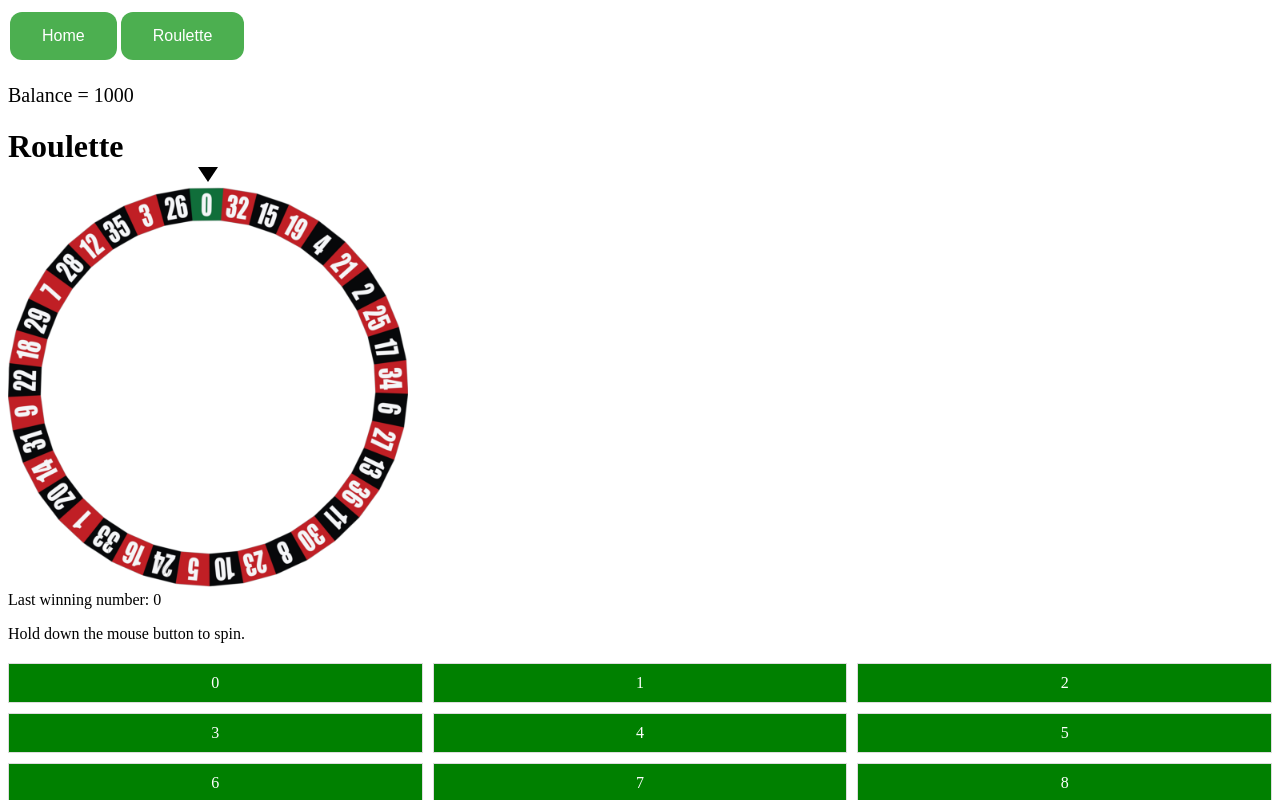
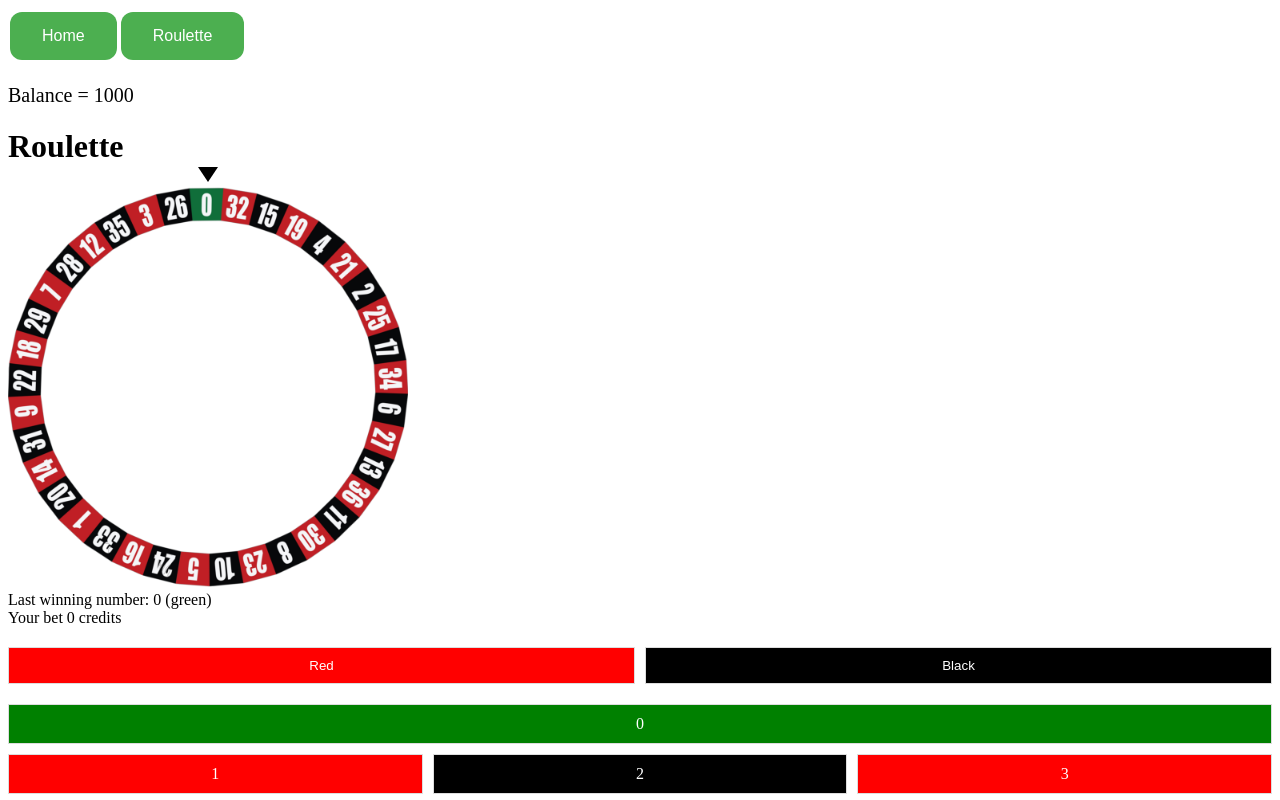
Before and after one commit to Grgur00/FESBet, an Angular app in the folder Frontend/: page /Roulete in a window 1280 px wide. Shown: the top 800 px of the page. Built offline with nearby package versions, Linux system fonts and the light colour scheme.

Commit message:
Mayor refactor and functionality update

```diff
--- a/Frontend/src/app/menu/menu.component.ts
+++ b/Frontend/src/app/menu/menu.component.ts
@@ -1,6 +1,6 @@
 import { Component, Injectable, OnInit,  } from '@angular/core';
 import { Router } from '@angular/router';
-import { IPlayer } from '../ultis/Player-model';
+import { IPlayer } from '../ultis/models';
 import { PlayerService } from '../services/player.service';
 
 @Component({
--- a/Frontend/src/app/roulete/roulete.component.css
+++ b/Frontend/src/app/roulete/roulete.component.css
@@ -24,8 +24,8 @@
 }
 
 
-.red {
-  background-color: red !important;
+.gold {
+  background-color: gold !important;
 }
 
 .purple {
@@ -35,3 +35,60 @@
 .green {
   background-color: green !important;
 }
+
+.black {
+  background-color: black !important;
+}
+
+.red {
+  background-color: red !important
+}
+
+
+.unclickable {
+  pointer-events: none;
+  opacity: 0.5;
+}
+
+.grid-container {
+  display: grid;
+  grid-template-columns: 1fr 1fr 1fr;
+  gap: 10px;
+  margin-top: 20px;
+}
+
+.grid-item {
+  border: 1px solid #ddd;
+  padding: 10px;
+  text-align: center;
+  color: white;
+
+}
+
+.firstRowAlone {
+  grid-column: 1 / span 3;
+}
+
+.red-black-buttons {
+  display: grid;
+  grid-template-columns: 1fr 1fr;
+  gap: 10px;
+  margin-top: 20px;
+}
+
+.red-button,
+.black-button {
+  border: 1px solid #ddd;
+  padding: 10px;
+  text-align: center;
+  color: white;
+  background-color: lightgray;
+}
+
+.red-button {
+  background-color: red;
+}
+
+.black-button {
+  background-color: black;
+}
--- a/Frontend/src/app/roulete/roulete.component.html
+++ b/Frontend/src/app/roulete/roulete.component.html
@@ -1,24 +1,44 @@
 <h1>Roulette</h1>
 
-<div style="position: relative; display: inline-block;">
+<div style="position: relative; display: inline-block; align-items: center;">
   <a href="#" (click)="spinRoulette($event)">
-    <img #rouletteImage (click)="onClick($event)" class="roulette-img" width="400" height="400" src="assets/Imgaes/imageedit_4_4588350095copy.png">
+    <img #rouletteImage (click)="onClickWheel($event)" class="roulette-img" width="400" height="400" src="assets/Imgaes/imageedit_4_4588350095copy.png">
   </a>
   <div class="arrow"></div>
 </div>
 
 <div *ngIf="displayDiv">Click on the wheel to reset it and play again</div>
-<div *ngIf="!isSpinning">Last winning number: {{wheelNumbers[this.winningNumber]}}</div>
+<div *ngIf="!isSpinning">Last winning number: {{wheelNumbers[this.winningNumber].value}} ({{wheelNumberColor(this.winningNumber) }})</div>
+<div *ngIf="!isSpinning">Your bet {{playerBet}} credits</div>
 
-<p>Hold down the mouse button to spin.</p>
+<div class="red-black-buttons grid-container">
+  <button class="red-button grid-item"
+          (mouseover)="displayDiv ? null : onHover($event)"
+          (mouseleave)="displayDiv ? null : onLeave($event)"
+          (click)="displayDiv ? null : onClickRed($event)"
+          (click)="displayDiv ? null : onClickColour($event, 'red')"
+          [ngClass]="{ unclickable: displayDiv}">Red</button>
 
-<div style="display: grid; grid-template-columns: 1fr 1fr 1fr; gap: 10px; margin-top: 20px;">
-  <div *ngFor="let number of numsForDisplay; let i = index"
-       (mouseover)="onHover($event)"
-       (mouseleave)="onLeave($event)"
-       (click)="onClickButton($event, i)"
-       [ngStyle]="{ 'background-color': getBackgroundColor(number, i) }"
-       style="border: 1px solid #ddd; padding: 10px; text-align: center; color: white;">
+  <button class="black-button grid-item"
+          (mouseover)="displayDiv ? null : onHover($event)"
+          (mouseleave)="displayDiv ? null : onLeave($event)"
+          (click)="displayDiv ? null : onClickBlack($event)"
+          (click)="displayDiv ? null : onClickColour($event, 'black')"
+          [ngClass]="{ unclickable: displayDiv}"
+          >Black</button>
+</div>
+
+
+<div class="grid-container">
+  <div
+    *ngFor="let number of numsForDisplay; let i = index"
+    (mouseover)="onHover($event)"
+    (mouseleave)="onLeave($event)"
+    (click)="displayDiv ? null : onClickNumber($event, i)"
+    [ngStyle]="{ 'background-color': getBackgroundColor(number, i) }"
+    [ngClass]="{ unclickable: displayDiv, firstRowAlone: i === 0 }"
+    class="grid-item"
+  >
     {{ number }}
   </div>
 </div>
--- a/Frontend/src/app/roulete/roulete.component.ts
+++ b/Frontend/src/app/roulete/roulete.component.ts
@@ -1,7 +1,10 @@
 import { Component, OnInit, ViewChild } from '@angular/core';
-import { wheelNumbersInOrder } from '../ultis/ultis';
+import { wheelNumbersInOrder, wheelNumbersUlti } from '../ultis/ultis';
 import { MenuComponent } from '../menu/menu.component';
 import { PlayerService } from '../services/player.service';
+import { wheelNumbersArray } from '../ultis/ultis';
+import { WheelNumber } from '../ultis/models';
+import { findIndex } from 'rxjs';
 
 @Component({
   selector: 'app-roulete',
@@ -16,66 +19,81 @@ export class RouleteComponent implements OnInit {
   @ViewChild(MenuComponent) menuComponent!: MenuComponent;
   displayDiv: boolean = false;
   hoveredItem: any = null;
-  winningNumber: number =0;
+  winningNumber: number = 0;
   clickedItem: any;
+  isSpinning: boolean = false;
+  spinIndex: number = 0;
+  wheelNumbers: WheelNumber[] = wheelNumbersArray;
+  clickedNumbers: any[] = [];
+  clickedClours: any[] = [];
+  numsForDisplay: number[] = wheelNumbersInOrder;
+
+  playerBet: number = 0;
 
   constructor(private playerService: PlayerService) {}
 
-  clickedItems: any[] = [];
+  ngOnInit(): void {}
 
-  onClickButton(event: any, index: number) {
-    if (this.clickedItems.includes(index)) {
-      this.clickedItems = this.clickedItems.filter(item => item !== index);
+  onClickNumber(event: any, index: number) {
+    if (this.clickedNumbers.includes(index)) {
+      this.clickedNumbers = this.clickedNumbers.filter(item => item !== index);
       this.playerService.updateCredits(5);
-      console.log(this.playerService.player.credits);
+      this.playerBet += -5;
     } else {
-      this.clickedItems.push(index);
+      this.clickedNumbers.push(index);
       this.playerService.updateCredits(-5);
-      console.log(this.playerService.player.credits);
+      this.playerBet += 5;
+    }
+  }
+
+  onClickColour(event: any, colour: string) {
+    if (this.clickedClours.includes(colour)) {
+      this.clickedClours = this.clickedClours.filter(item => item !== colour);
+      this.playerService.updateCredits(5);
+      this.playerBet += -5;
+    } else {
+      this.clickedClours.push(colour);
+      this.playerService.updateCredits(-5);
+      this.playerBet += 5;
     }
   }
 
   getBackgroundColor(number: any, index: number) {
-    if (this.clickedItems.includes(index)) {
+    const buttonValue = this.numsForDisplay[index];
+    const color = this.wheelNumberColor(index);
+    if (this.clickedNumbers.includes(index)) {
       return 'purple';
-    } else if (this.hoveredItem === number) {
-      return 'red';
+    } else if (this.hoveredItem === buttonValue) {
+      return 'gold';
     } else {
-      return 'green';
+      return color;
     }
   }
 
   onHover(event: any) {
     this.hoveredItem = event.target;
     if (this.clickedItem !== event.target.textContent.trim()) {
-      this.hoveredItem.classList.add('red');
+      this.hoveredItem.classList.add('gold');
     }
   }
 
   onLeave(event: any) {
     if (this.hoveredItem === event.target) {
-      this.hoveredItem.classList.remove('red');
+      this.hoveredItem.classList.remove('gold');
       this.hoveredItem = null;
     }
   }
 
-  ngOnInit(): void {}
-
   spinRoulette(event: any): void {
     event.preventDefault();
   }
-
-  isSpinning: boolean = false;
-  spinIndex: number = 0;
-  wheelNumbers: number[] = [0, 32, 15, 19, 4, 21, 2, 25, 17, 34, 6, 27, 13, 36, 11, 30, 8, 23, 10, 5, 24, 16, 33, 1, 20, 14, 31, 9, 22, 18, 29, 7, 28, 12, 35, 3, 26];
-  numsForDisplay: number[] = wheelNumbersInOrder;
 
   findLandingPart(deg: number): number {
     this.spinIndex = Math.round((deg % 360 / (360 / 37)));
     return this.spinIndex;
   }
 
-  onClick(event: any) {
+  onClickWheel(event: any) {
     if (!this.isSpinning) {
       const deg = 360 + (Math.round((Math.random() * 500) / 10) * 10) * (360 / 37);
       event.target.style.setProperty('--rotation', `-${deg}deg`);
@@ -84,15 +102,16 @@ export class RouleteComponent implements OnInit {
 
       this.winningNumber = this.findLandingPart(deg);
       console.log(this.winningNumber);
-      if (this.clickedItems.includes(this.wheelNumbers[this.winningNumber])) {
-        this.playerService.updateCredits(180);
-        console.log("dobitan sam");
-      }
-      else{
-        console.log("nisam dobitan");
-      }
+
       setTimeout(() => {
         this.displayDiv = true;
+        if (this.clickedNumbers.includes(this.wheelNumbers[this.winningNumber].value)) {
+          this.playerService.updateCredits(180);
+        }
+        if(this.clickedClours.includes(this.wheelNumbers[this.winningNumber].colour)){
+          this.playerService.updateCredits(10);
+        }
+
       }, 2000);
     }
 
@@ -101,7 +120,32 @@ export class RouleteComponent implements OnInit {
       event.target.classList.remove('active');
       this.displayDiv = false;
       this.isSpinning = false;
-      this.clickedItems = [];
+      this.clickedNumbers = [];
+      this.clickedClours = [];
+      this.playerBet = 0;
     }
   }
+
+  wheelNumberColor(numberIndex: number) {
+    const wheelNumber = this.wheelNumbers[numberIndex];
+    const color = wheelNumber.colour;
+    return color;
+  }
+
+  onClickRed(event: any) {
+    if (this.displayDiv) {
+      return;
+    }
+    const redButton = event.target;
+    redButton.classList.toggle('clicked');
+  }
+
+  onClickBlack(event: any) {
+    if (this.displayDiv) {
+      return;
+    }
+    const blackButton = event.target;
+    blackButton.classList.toggle('clicked');
+  }
+
 }
--- a/Frontend/src/app/services/player.service.ts
+++ b/Frontend/src/app/services/player.service.ts
@@ -1,5 +1,5 @@
 import { Injectable } from '@angular/core';
-import { IPlayer } from '../ultis/Player-model';
+import { IPlayer } from '../ultis/models';
 import { BehaviorSubject } from 'rxjs/internal/BehaviorSubject';
 
 @Injectable({
@@ -9,9 +9,6 @@ export class PlayerService {
   player: IPlayer = {
     username: 'example_username',
     credits: 1000,
-    asObservable: function (): unknown {
-      throw new Error('Function not implemented.');
-    }
   };
 
   updateCredits(amount: number): void {
--- a/Frontend/src/app/ultis/Player-model.ts
+++ b/Frontend/src/app/ultis/models.ts
@@ -1,5 +1,9 @@
 export interface IPlayer{
-  asObservable(): unknown;
   username: string;
   credits: number;
 }
+
+export interface WheelNumber{
+  value: number;
+  colour: string
+}
--- a/Frontend/src/app/ultis/ultis.ts
+++ b/Frontend/src/app/ultis/ultis.ts
@@ -1 +1,45 @@
+import { WheelNumber } from "./models";
+
 export const wheelNumbersInOrder: number[] = [0, 1, 2, 3, 4, 5, 6, 7, 8, 9, 10, 11, 12, 13, 14, 15, 16, 17, 18, 19, 20, 21, 22, 23, 24, 25, 26, 27, 28, 29, 30, 31, 32, 33, 34, 35, 36];
+export const wheelNumbersUlti: number[] = [0, 32, 15, 19, 4, 21, 2, 25, 17, 34, 6, 27, 13, 36, 11, 30, 8, 23, 10, 5, 24, 16, 33, 1, 20, 14, 31, 9, 22, 18, 29, 7, 28, 12, 35, 3, 26];
+
+
+export const wheelNumbersArray: WheelNumber[] = [
+  { value: 0, colour: "green" },
+  { value: 32, colour: "red" },
+  { value: 15, colour: "black" },
+  { value: 19, colour: "red" },
+  { value: 4, colour: "black" },
+  { value: 21, colour: "red" },
+  { value: 2, colour: "black" },
+  { value: 25, colour: "red" },
+  { value: 17, colour: "black" },
+  { value: 34, colour: "red" },
+  { value: 6, colour: "black" },
+  { value: 27, colour: "red" },
+  { value: 13, colour: "black" },
+  { value: 36, colour: "red" },
+  { value: 11, colour: "black" },
+  { value: 30, colour: "red" },
+  { value: 8, colour: "black" },
+  { value: 23, colour: "red" },
+  { value: 10, colour: "black" },
+  { value: 5, colour: "red" },
+  { value: 24, colour: "black" },
+  { value: 16, colour: "red" },
+  { value: 33, colour: "black" },
+  { value: 1, colour: "red" },
+  { value: 20, colour: "black" },
+  { value: 14, colour: "red" },
+  { value: 31, colour: "black" },
+  { value: 9, colour: "red" },
+  { value: 22, colour: "black" },
+  { value: 18, colour: "red" },
+  { value: 29, colour: "black" },
+  { value: 7, colour: "red" },
+  { value: 28, colour: "black" },
+  { value: 12, colour: "red" },
+  { value: 35, colour: "black" },
+  { value: 3, colour: "red" },
+  { value: 26, colour: "black" }
+];
```
